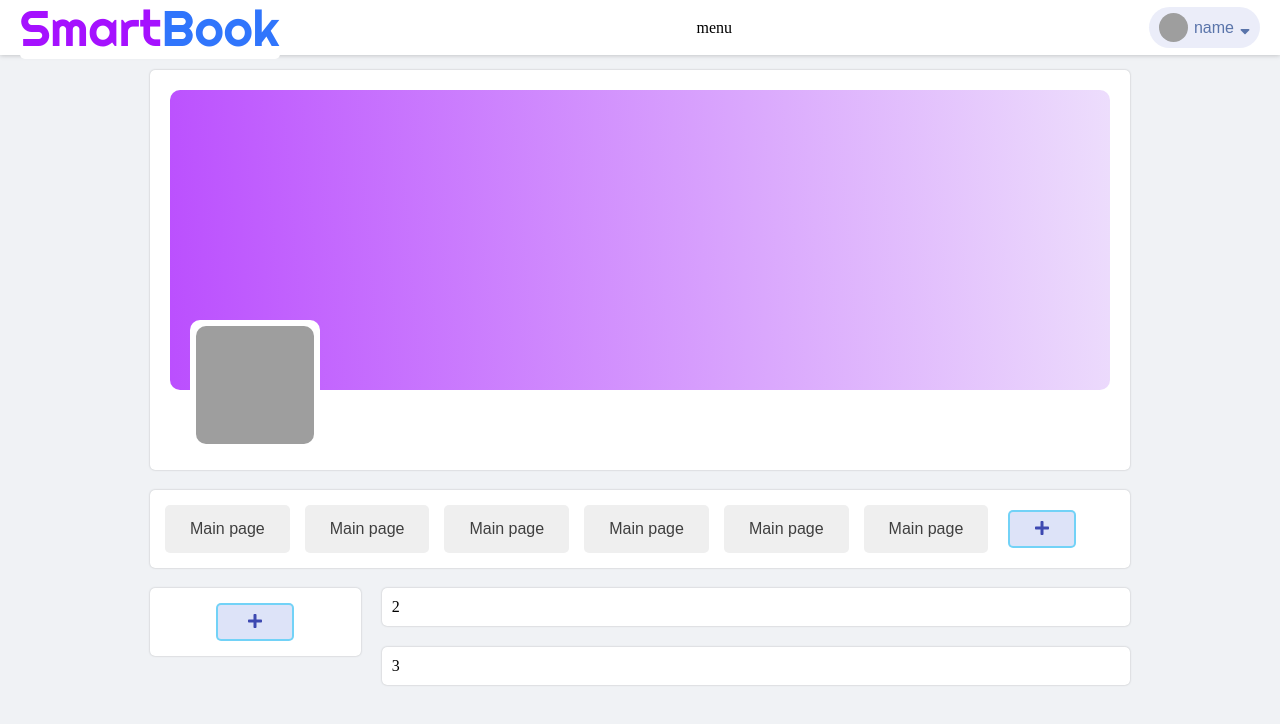
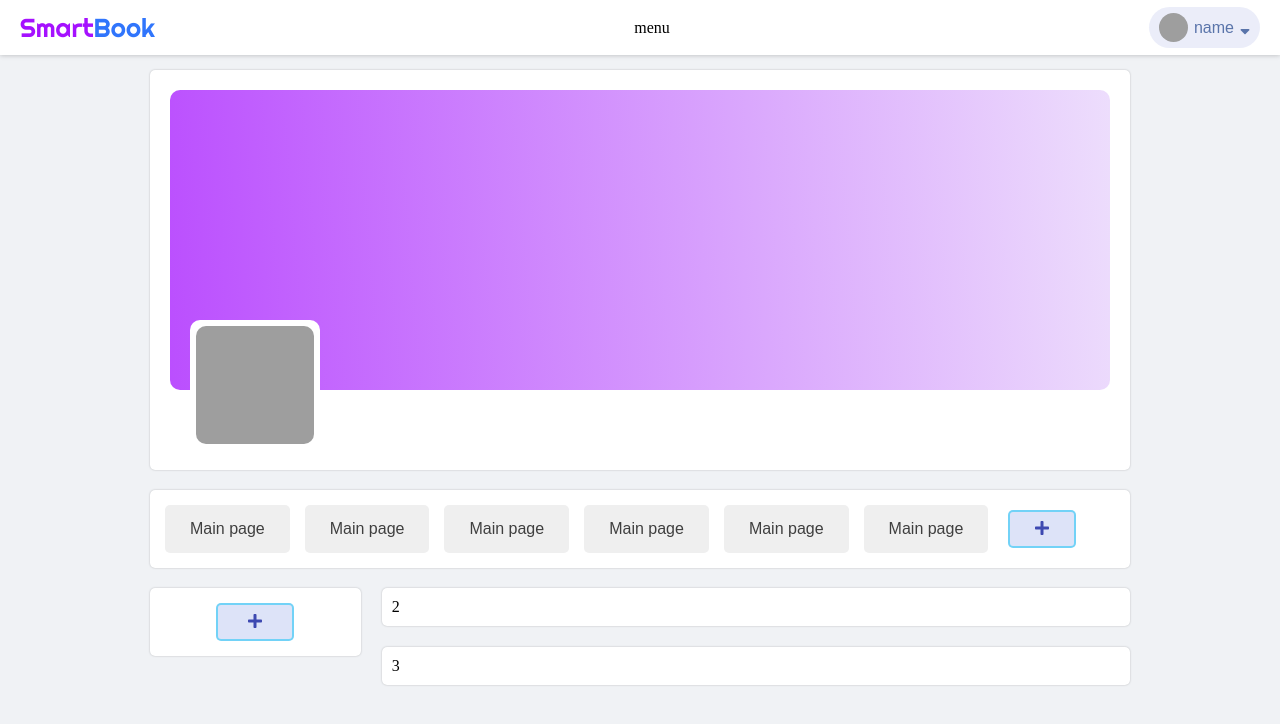
Before and after one commit to MRXOneX/smartbook-front, a Vue app: page / in a window 1280 px wide. Shown: the top 724 px of the page. Built offline with nearby package versions, Linux system fonts and the light colour scheme; sample sign-in values are in the browser's storage; grey boxes are pictures that could not be loaded.

Commit message:
Update Navbar.vue

```diff
--- a/src/components/Navbar.vue
+++ b/src/components/Navbar.vue
@@ -2,7 +2,12 @@
     <div class="navbar">
         <div class="logo">
             <my-button padding="0" backgroundColor="white">
-                <logo />
+                <div class="logo">
+                    <span
+                        class="logo-word-smart">Smart</span>
+                    <span
+                        class="logo-word-book">Book</span>
+                </div>
             </my-button>
         </div>
         <div>
@@ -51,12 +56,11 @@
 
 
 <script>
-import Logo from "@/components/Logo"
 import Dropdown from "@/components/Dropdown"
 
 
 export default {
-    components: { Logo, Dropdown },
+    components: { Dropdown },
 
     data() {
         return {
@@ -95,11 +99,24 @@ export default {
 
     .user-logo {
         border-radius: 50%;
-        background: none;
+    }
+
+    .logo {
+        /* style for text */
+        font-weight: 400;
+        font-family: 'Righteous', cursive;
+
+        font-size: 26px;
+    }
+
+    .logo-word-smart {
+        color: #A511FF;
+    }
+    .logo-word-book {
+        color: #3075FC;
     }
 
     .user-name {
-        background: none;
         margin: 0 6px;
     }
 
@@ -119,6 +136,20 @@ export default {
         .navbar {
             height: 65px;
         }
+
+        .logo {
+            /* style for text */
+            font-weight: 400;
+            font-family: 'Righteous', cursive;
+
+            font-size: 32px;
+        }
+
+
+        .user-name {
+            margin: 0 8px;
+        }
+
     }
 
 </style>
```
